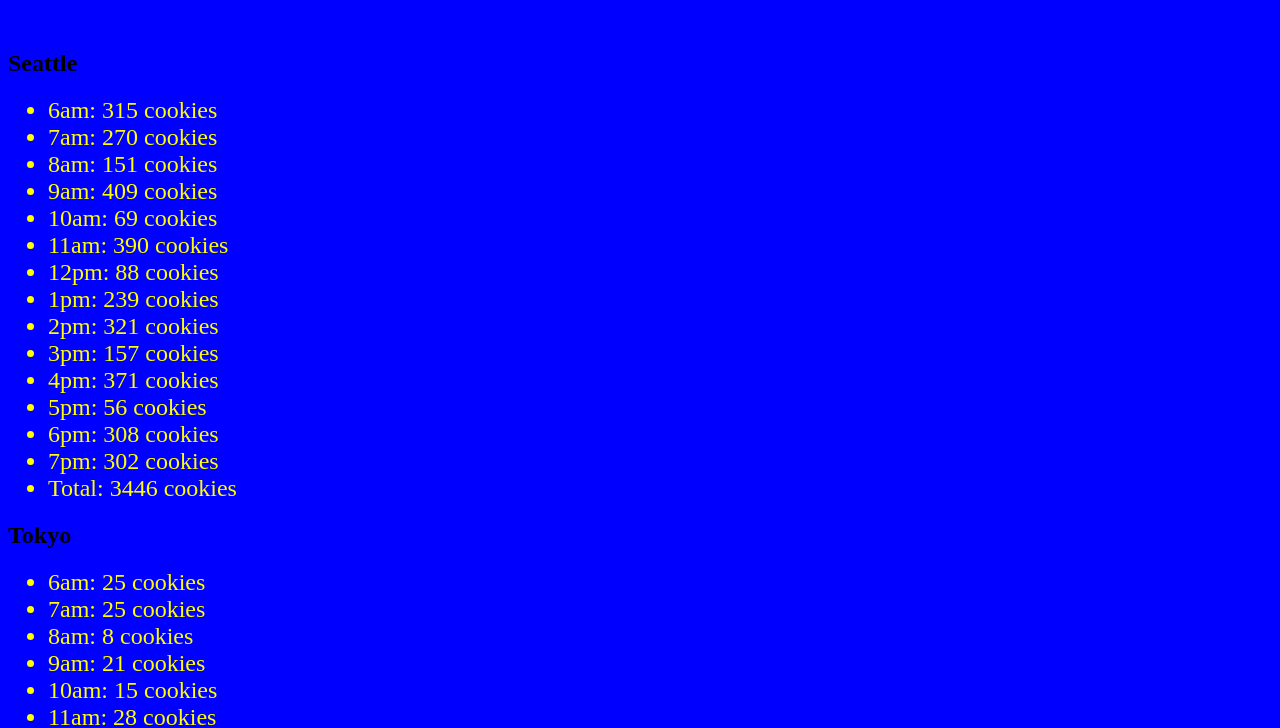
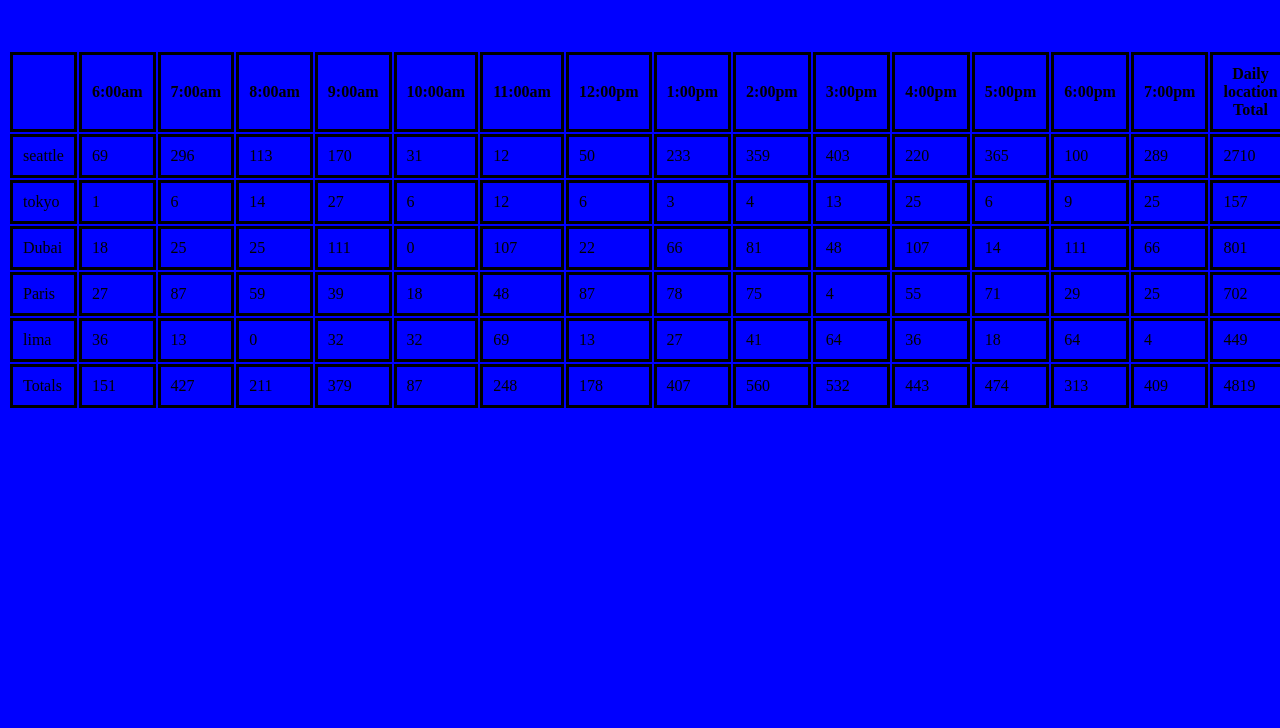
Before and after one commit to Ehabalshrida/cookie-stand, a plain HTML site: page sales.html in a window 1280 px wide. Shown: the part 632-1360 px from the top of the page. After the commit the page ends 1050 px from the top, so only its background shows below. Drawn offline with Linux system fonts and the light colour scheme.

Commit message:
created table

```diff
--- a/app.js
+++ b/app.js
@@ -1,224 +1,72 @@
 'use strict';
-
 let Profiles = document.getElementById('salmone');
-
-const Seattle =  {
-  name: 'Seattle',
-  min:23 ,
-
-  max:65,
-
-  avg:6.3,
-
-  cookies: 0,
-  total: 0,
-  hour:['6am:','7am:','8am:','9am:','10am:','11am:','12pm:','1pm:','2pm:','3pm:','4pm:','5pm:','6pm:','7pm:'],
-  randomFun: function(){
-    this.cookies = Math.floor(Math.random() * (( this.max - this.min + 1) + this.min));
-    this.cookies = Math.floor(this.cookies * this.avg) ;
-    this.total = this.total + this.cookies ;
-    return this.cookies;
-
-  },
-  land: function(){
 let articleElement = document.createElement('article');
 Profiles.appendChild(articleElement);
-
-    let h2Element = document.createElement('h2');
-    h2Element.textContent = this.name;
-    articleElement.appendChild(h2Element);
-
-    let ulElement = document.createElement('ul');
-    articleElement.appendChild(ulElement);
-
-    for(let i = 0; i <this.hour.length ; i++) {
-      let liElement = document.createElement('li');
-      liElement.textContent = this.hour[i] + ' ' + this.randomFun() + '  ' + 'cookies';
-      ulElement.appendChild(liElement);
+let tableelement = document.createElement('table');
+articleElement.appendChild(tableelement);
+let time = ['    ', '6:00am ', '7:00am ', '8:00am ', '9:00am ', '10:00am ', '11:00am ', '12:00pm ', '1:00pm ', '2:00pm ', '3:00pm ', '4:00pm ', '5:00pm ', '6:00pm ', '7:00pm ', 'Daily location Total '];
+let column = [0,0,0,0,0,0,0,0,0,0,0,0,0,0,0,0];
+let row_1 = document.createElement('tr');
+tableelement.appendChild(row_1);
+for (let i = 0; i < time.length; i++) {
+  let th_1 = document.createElement('th');
+  th_1.textContent = time[i];
+  row_1.appendChild(th_1);
 }
-    let liElement = document.createElement('li');
-    liElement.textContent = 'Total:' + '     ' + this.total + '  ' + 'cookies';
-    ulElement.appendChild(liElement);
+function cookie(name, min, max, avg) {
+  this.location = name;
+  this.min = min;
+  this.max = max;
+  this.avg = avg;
+  this.total = 0;
+  this.coockies = 0;
+  this.random = 0;
 }
 
+cookie.prototype.randomFun = function(){
+  this.cookies = Math.floor(Math.random() * ((this.max - this.min + 1) + this.min));
+  this.cookies = Math.floor(this.cookies * this.avg);
+  this.total = this.total + this.cookies;
+  return this.cookies;
 };
-
-Seattle.land();
-
-
-const Tokyo =  {
-  name: 'Tokyo',
-  min:3 ,
-
-  max:24,
-
-  avg:1.2,
-
-  cookies: 0,
-  total: 0,
-  hour:['6am:','7am:','8am:','9am:','10am:','11am:','12pm:','1pm:','2pm:','3pm:','4pm:','5pm:','6pm:','7pm:'],
-  randomFun: function(){
-    this.cookies = Math.floor(Math.random() * (( this.max - this.min + 1) + this.min));
-    this.cookies = Math.floor(this.cookies * this.avg) ;
-    this.total = this.total + this.cookies ;
-    return this.cookies;
-
-  },
-  land: function(){
-    let articleElement = document.createElement('article');
-    Profiles.appendChild(articleElement);
-
-    let h2Element = document.createElement('h2');
-    h2Element.textContent = this.name;
-    articleElement.appendChild(h2Element);
-
-    let ulElement = document.createElement('ul');
-    articleElement.appendChild(ulElement);
-
-    for(let i = 0; i <this.hour.length ; i++) {
-      let liElement = document.createElement('li');
-      liElement.textContent = this.hour[i] + ' ' + this.randomFun() + '  ' + 'cookies';
-      ulElement.appendChild(liElement);
+cookie.prototype.land = function () {
+  let row_2 = document.createElement('tr');
+  tableelement.appendChild(row_2);
+  let th_1 = document.createElement('td');
+  th_1.textContent = this.location;
+  row_2.appendChild(th_1);
+  for (let i = 1; i <time.length - 1; i++) {
+    this.random = this.randomFun();
+    column[i] += this.random;
+    let tdElement = document.createElement('td');
+    tdElement.textContent = this.random;
+    row_2.appendChild(tdElement);
   }
-    let liElement = document.createElement('li');
-    liElement.textContent = 'Total:' + '     ' + this.total + '  ' + 'cookies';
-    ulElement.appendChild(liElement);
+  column[time.length - 1] += this.total;
+  let tdElement = document.createElement('td');
+  tdElement.textContent = this.total ;
+  row_2.appendChild(tdElement);
+};
+function footer () {
+  let row_2 = document.createElement('tr');
+  tableelement.appendChild(row_2);
+  let th_1 = document.createElement('td');
+  th_1.textContent = 'Totals';
+  row_2.appendChild(th_1);
+  for (let i = 1; i < time.length ; i++) {
+    let td_1 = document.createElement('td');
+    td_1.textContent = column[i] ;
+    row_2.appendChild(td_1);
   }
-
-};
-
-Tokyo.land();
-
-
-const Dubai =  {
-  name: 'Dubai',
-  min:11 ,
-
-  max:38,
-
-  avg:3.7,
-
-  cookies: 0,
-  total: 0,
-  hour:['6am:','7am:','8am:','9am:','10am:','11am:','12pm:','1pm:','2pm:','3pm:','4pm:','5pm:','6pm:','7pm:'],
-  randomFun: function(){
-    this.cookies = Math.floor(Math.random() * (( this.max - this.min + 1) + this.min));
-    this.cookies = Math.floor(this.cookies * this.avg) ;
-    this.total = this.total + this.cookies ;
-    return this.cookies;
-
-  },
-  land: function(){
-    let articleElement = document.createElement('article');
-    Profiles.appendChild(articleElement);
-
-    let h2Element = document.createElement('h2');
-    h2Element.textContent = this.name;
-    articleElement.appendChild(h2Element);
-
-    let ulElement = document.createElement('ul');
-    articleElement.appendChild(ulElement);
-
-    for(let i = 0; i <this.hour.length ; i++) {
-      let liElement = document.createElement('li');
-      liElement.textContent = this.hour[i] + ' ' + this.randomFun() + '  ' + 'cookies';
-      ulElement.appendChild(liElement);
 }
-    let liElement = document.createElement('li');
-    liElement.textContent = 'Total:' + '     ' + this.total + '  ' + 'cookies';
-    ulElement.appendChild(liElement);
-  }
-
-};
-
+let seattle = new cookie ('seattle', 23, 65, 6.3);
+let tokyo = new cookie ('tokyo', 3, 24, 1.2);
+let Dubai = new cookie ('Dubai', 11, 38, 3.7);
+let Paris = new cookie ('Paris', 20, 38, 2.3);
+let lima = new cookie ('lima', 2, 16, 4.6);
+seattle.land();
+tokyo.land();
 Dubai.land();
-
-
-
-const Paris =  {
-  name: 'Paris',
-  min:20 ,
-
-  max:38,
-
-  avg:2.3,
-
-  cookies: 0,
-  total: 0,
-  hour:['6am:','7am:','8am:','9am:','10am:','11am:','12pm:','1pm:','2pm:','3pm:','4pm:','5pm:','6pm:','7pm:'],
-  randomFun: function(){
-    this.cookies = Math.floor(Math.random() * (( this.max - this.min + 1) + this.min));
-    this.cookies = Math.floor(this.cookies * this.avg) ;
-    this.total = this.total + this.cookies ;
-    return this.cookies;
-
-  },
-  land: function(){
-    let articleElement = document.createElement('article');
-    Profiles.appendChild(articleElement);
-
-    let h2Element = document.createElement('h2');
-    h2Element.textContent = this.name;
-    articleElement.appendChild(h2Element);
-
-    let ulElement = document.createElement('ul');
-    articleElement.appendChild(ulElement);
-
-    for(let i = 0; i <this.hour.length ; i++) {
-      let liElement = document.createElement('li');
-      liElement.textContent = this.hour[i] + ' ' + this.randomFun() + '  ' + 'cookies';
-      ulElement.appendChild(liElement);
-    }
-    let liElement = document.createElement('li');
-    liElement.textContent = 'Total:' + '     ' + this.total + '  ' + 'cookies';
-    ulElement.appendChild(liElement);
-  }
-
-};
-
 Paris.land();
-
-
-
-const Lima =  {
-  name: 'Lima',
-  min:2 ,
-
-  max:16,
-
-  avg:4.6,
-
-  cookies: 0,
-  total: 0,
-  hour:['6am:','7am:','8am:','9am:','10am:','11am:','12pm:','1pm:','2pm:','3pm:','4pm:','5pm:','6pm:','7pm:'],
-  randomFun: function(){
-    this.cookies = Math.floor(Math.random() * (( this.max - this.min + 1) + this.min));
-    this.cookies = Math.floor(this.cookies * this.avg) ;
-    this.total = this.total + this.cookies ;
-    return this.cookies;
-
-  },
-  land: function(){
-    let articleElement = document.createElement('article');
-    Profiles.appendChild(articleElement);
-
-    let h2Element = document.createElement('h2');
-    h2Element.textContent = this.name;
-    articleElement.appendChild(h2Element);
-
-    let ulElement = document.createElement('ul');
-    articleElement.appendChild(ulElement);
-
-    for(let i = 0; i <this.hour.length ; i++) {
-      let liElement = document.createElement('li');
-      liElement.textContent = this.hour[i] + ' ' + this.randomFun() + '  ' + 'cookies';
-      ulElement.appendChild(liElement);
-    }
-    let liElement = document.createElement('li');
-    liElement.textContent = 'Total:' + '     ' + this.total + '  ' + 'cookies';
-    ulElement.appendChild(liElement);
-  }
-
-};
-
-Lima.land();
+lima.land();
+footer();
--- a/css/app.css
+++ b/css/app.css
@@ -1,5 +1,14 @@
 body{
     background-color: blue;
+}
+th{border:solid;
+padding:10px;
+}
+td{
+ border:solid;
+padding:10px;
+
+
 }
 
 header {
```
Also changed, not shown: sales.html (+3 -0 lines). Lines whose indentation alone changed are shown as unchanged.
